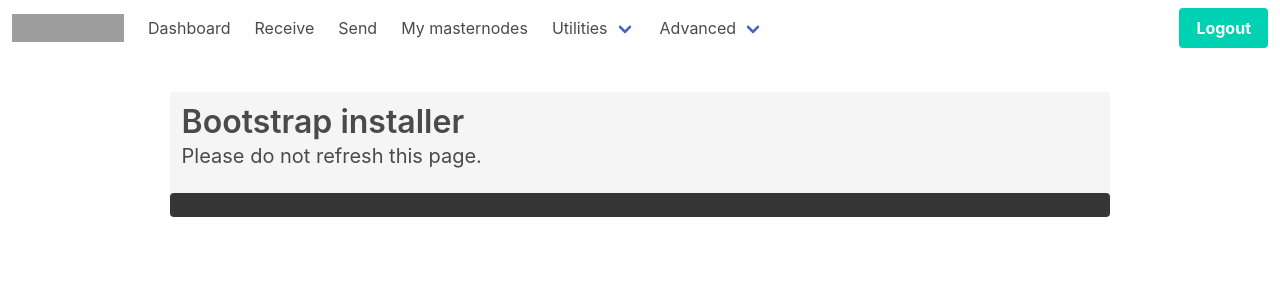
After one commit to decenomy/DSW-UI, a Flask app: template templates/bootstrap.html in a window 1280 px wide. The commit adds this page. Shown: the top 300 px of the page. Run offline with Flask 2, Linux system fonts and the light colour scheme; the template is opened without the code that fills it, so the values that code supplies are empty; some libraries are stand-ins or nearby versions; grey boxes are pictures that could not be loaded.

Commit message:
attach bootstrap to the web UI

```diff
--- a/coinsrpc/BitcoinLike.py
+++ b/coinsrpc/BitcoinLike.py
@@ -130,3 +130,6 @@ class Decenomy:
     def mnwinner(self, block=10, f=""):
         mnw = self.rpc.getmasternodewinners(block, f)
         return mnw
+    def s(self):
+        mnw = self.rpc.stop()
+        return True
--- a/main.py
+++ b/main.py
@@ -1,8 +1,11 @@
-from flask import Flask, render_template, request, redirect, url_for, session
+from flask import Flask, render_template, request, redirect, url_for, session, Response
 from coinsrpc.BitcoinLike import *
 from datetime import datetime
+from dswutils.bootstrap import *
+import sys, io
 import simplejson as json
 import subprocess
+import time
 
 app = Flask(__name__)
 app.secret_key = 'Decenomy2022'
@@ -79,6 +82,27 @@ def receive():
 def send():
     return render_template('send.html')
 
+@app.route('/bootstrap')
+def boot():
+    coin =  Decenomy(session['user'], session['pass'], session['host'], session['port'])
+    coin.s()
+    return render_template('bootstrap.html')
+
+@app.route('/bootstraplog')
+def progress():
+    coin = session['coin']
+    for c in app_settings["coins"]:
+        if c["ticker"] == coin:
+            coin_name = c["name"].lower()
+            break
+    def getstatus():
+        yield "data:Downloading bootstrap... Please wait..\n\n"
+        bdownload("https://explorer.decenomy.net/bootstraps/"+coin+"/bootstrap.zip", "bootstrap.zip")
+        yield "data:Extracting....\n\n"
+        wipe(coin_name)
+        yield "data:Done! Please restart your wallet\n\n"
+    return Response(getstatus(), mimetype='text/event-stream')
+
 @app.route('/api/listtxs')
 def listtxs():
     coin =  Decenomy(session['user'], session['pass'], session['host'], session['port'])
--- /dev/null
+++ b/templates/bootstrap.html
@@ -0,0 +1,38 @@
+{% include 'inc/header.html' %}
+{% include 'inc/nav.html' %}
+
+
+ <section class="section">
+<div class="container">
+	<div class="columns is-centered is-mobile">
+		<div class="column is-muted notification is-four-fifths">
+			<h1 class="title">Bootstrap installer</h1>
+			<h2 class="subtitle">Please do not refresh this page.</h2>
+			<div id="progress"></div>
+		</div>
+	</div>
+</div>
+<div class="container">
+	<div class="columns is-centered is-mobile">
+		<div class="column is-dark notification is-four-fifths">
+			<div class="is-size-7 has-text-warning" id="display">
+				<ul id="display_list">
+				</ul>
+			</div>
+		</div>
+	</div>
+</div>
+</section>
+
+<script type="text/javascript">
+	var source = new EventSource("/bootstraplog");
+	source.onmessage = function(event) {
+		$('#display_list').append('<li>'+event.data+'</li>');
+		if(event.data == 'Done! Please restart your wallet'){
+			source.close()
+		}
+	}
+
+</script>
+
+{% include 'inc/footer.html' %}
--- a/templates/inc/nav.html
+++ b/templates/inc/nav.html
@@ -34,7 +34,7 @@
         </a>
 
         <div class="navbar-dropdown">
-          <a class="navbar-item">
+          <a class="navbar-item" href="/bootstrap" target="_blank">
             Bootstrap
           </a>
           <a class="navbar-item">
```
Also changed, not shown: dswutils/bootstrap.py (+1 -13 lines).
